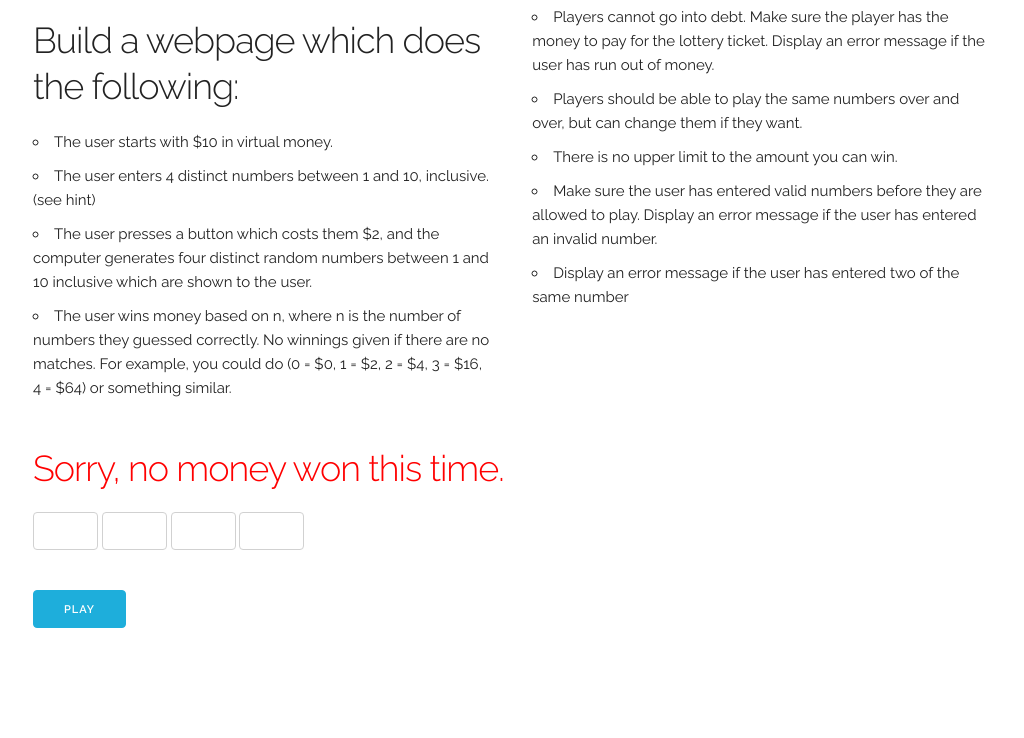
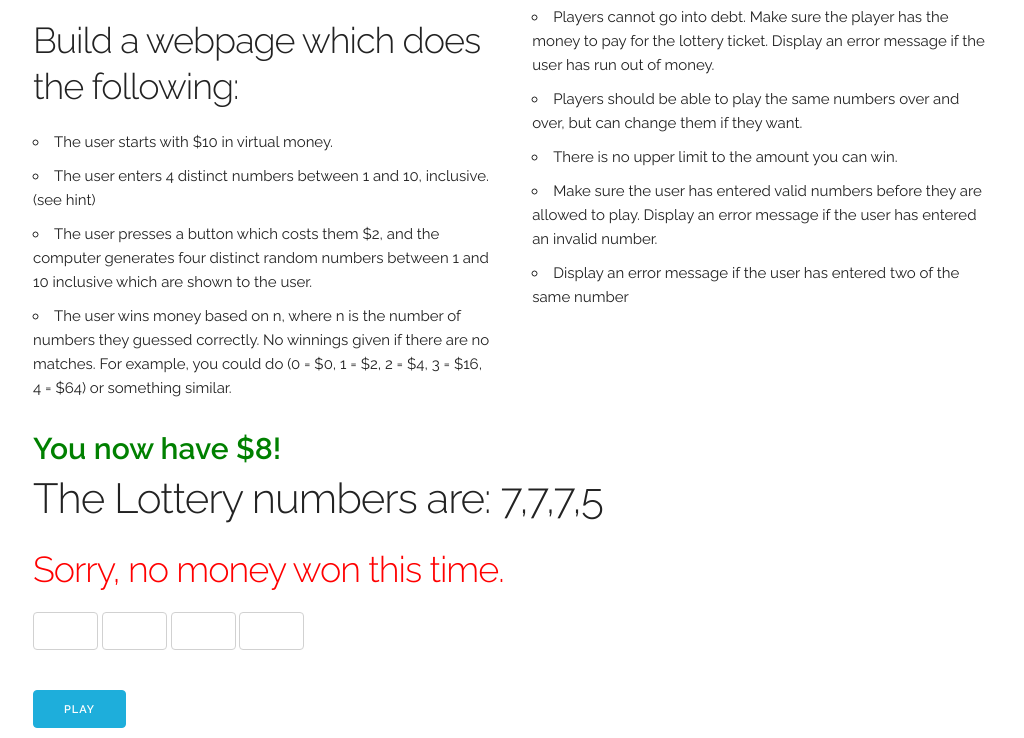
Before and after one commit to MarkNewcomb1/lottery, a plain HTML site: page index.html in a window 1280 px wide. Both pictures are taken after a click on the button "PLAY". Shown: the part 136-874 px from the top of the page, without its empty margins (127-1151 px from the left). Before the commit the page ends 800 px from the top, so only its background shows below. Drawn offline with Linux system fonts and the light colour scheme.

Commit message:
now can play more than one game
also styled the wallet information displayed on the page. The bug was
because the num1, num2, num3, and num4 were global variables that were
destroyed after the function, which didn't allow for another game. I
moved these to inside the function

```diff
--- a/css/skeleton.css
+++ b/css/skeleton.css
@@ -163,6 +163,11 @@ p {
 h1 {
     background-image: url(https://www.cabinetreport.com/uploads/lottery.jpg);
     background-size: contain;
+}
+#wallet {
+    font-size: 2em;
+    color: green;
+    font-weight: bold;
 }
 /* Links
 –––––––––––––––––––––––––––––––––––––––––––––––––– */
--- a/index.html
+++ b/index.html
@@ -54,6 +54,7 @@
       </div>
       <div class="row">
       <div class="twelve columns">
+      <div id="wallet"></div>
       <h2 id="lottery-numbers"></h2>
       <h3 id="output">Please pick 4 unique numbers (no two the same!) between 1 and 10</h3>
       <form>
--- a/script.js
+++ b/script.js
@@ -1,13 +1,15 @@
 //user starts with $10
 var money = 10;
-var num1 = (document.getElementById("num1"));
-var num2 = (document.getElementById("num2"));
-var num3 = (document.getElementById("num3"));
-var num4 = (document.getElementById("num4"));
+var num1;
+var num2;
+var num3;
+var num4;
 
 var output = document.getElementById("output");
 
 var lotteryNumbers = document.getElementById("lottery-numbers");
+
+var wallet = document.getElementById("wallet");
 
 var playButton = document.getElementById("play");
 
@@ -24,6 +26,10 @@ for (i = 0, j = arr.length; i < j; i++) {
 }
 
 function pressButton () {
+        num1 = (document.getElementById("num1"));
+        num2 = (document.getElementById("num2"));
+        num3 = (document.getElementById("num3"));
+        num4 = (document.getElementById("num4"));
         if (money < 2) {
             output.innerHTML = "<span class='error'>Sorry, you don't have enough money to play.</span>";
             return false;
@@ -66,6 +72,8 @@ function pressButton () {
     }
     console.log(howManyMatches);
 
+    lotteryNumbers.innerHTML = "The Lottery numbers are: " + gameArr;
+
     if (howManyMatches == 0) {
         output.innerHTML = "<span class='error'>Sorry, no money won this time.</span>";
     } else if (howManyMatches == 1) {
@@ -81,6 +89,7 @@ function pressButton () {
         output.innerHTML = "<span class='win'>Wow, matches across all 4 numbers! You won 64 dollars!</span>";
         money += 64;
     }
+    wallet.innerHTML = "You now have $" + money + "!";
 
 }
 
```
